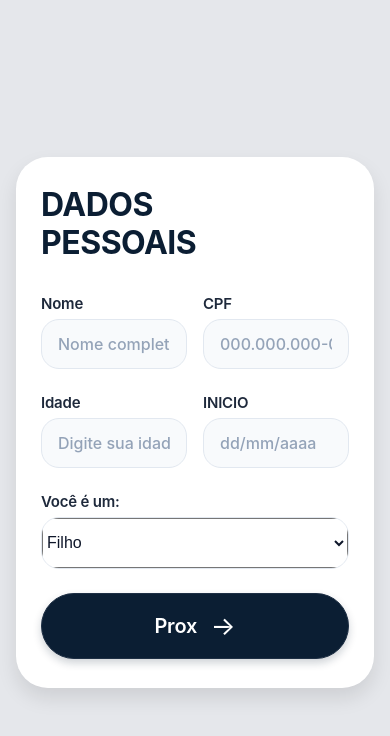
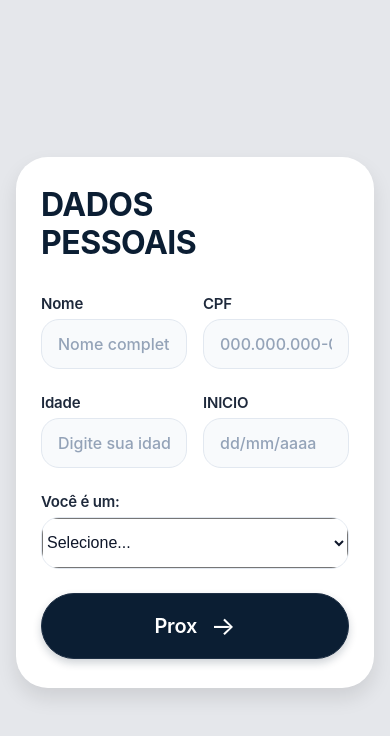
Before and after one commit to Joninho0/curso, a React Native app in the folder asd/: screen / in a window 390 px wide. Shown: the top 736 px of the page. Built offline with nearby package versions, Linux system fonts and the light colour scheme.

Commit message:
mais uma pagina e arrumei uma coisa

```diff
--- a/asd/App.js
+++ b/asd/App.js
@@ -17,7 +17,7 @@ const DadosPessoaisForm = ({ onNavigate }) => {
   const [cpf, setCpf] = useState('');
   const [idade, setIdade] = useState('');
   const [inicio, setInicio] = useState('');
-  const [tipo, setTipo] = useState('filho');
+  const [tipo, setTipo] = useState('selecione');
 
   const formatCPF = (value) => {
     // Remove tudo que não for dígito
--- a/asd/package.json
+++ b/asd/package.json
@@ -13,7 +13,9 @@
     "expo": "~54.0.33",
     "expo-status-bar": "~3.0.9",
     "react": "19.1.0",
-    "react-native": "0.81.5"
+    "react-dom": "19.1.0",
+    "react-native": "0.81.5",
+    "react-native-web": "^0.21.0"
   },
   "private": true
 }
```
Also changed, not shown: asd/app3.js (added), 1 other file (tests, documents, lock files or other folders).
